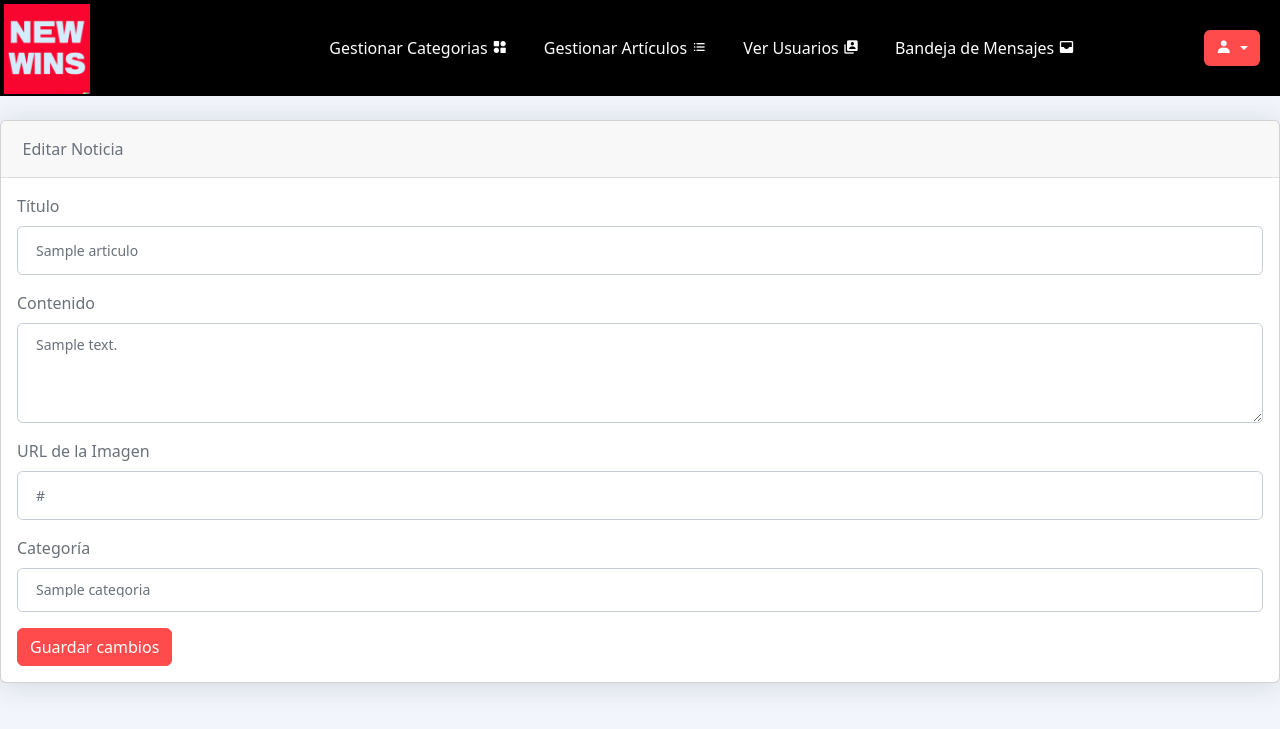
After one commit to Amayagod14/NewWins_Total, a PHP site: page /NewWins/view/edit_news.php?id=1 in a window 1280 px wide. The commit adds this page. Shown: the top 729 px of the page. Run offline with PHP 8.4, Linux system fonts and the light colour scheme; the visitor is signed in with stand-in values (Sample User, id 1); tables that the repository leaves empty hold one stand-in row (values such as "Sample post"); some libraries are stand-ins or nearby versions.

Commit message:
Add files via upload

```diff
--- /dev/null
+++ b/NewWins/view/edit_news.php
@@ -0,0 +1,59 @@
+<?php
+if (!isset($_SESSION)) session_start();
+if (!isset($_SESSION['correo'])) {
+    header("Location: admin.php");
+} else if (isset($_SESSION['correo']) == "") {
+    header("Location: admin.php");
+}
+include 'header.php';
+?>
+<div class="col-md-12">
+    <?php
+    require_once '../model/conexion.php';
+    require_once '../model/gestor_noticias.php';
+    $conexion = ConexionBD::obtenerConexion();
+    $gestor = new GestorContenido($conexion);
+    $result = $gestor->listarNoticias();
+    if (isset($_GET['id'])) {
+        $id = $_GET['id'];
+        $conexion = ConexionBD::obtenerConexion();
+        $stmt = $conexion->prepare("SELECT * FROM articulos WHERE id = ?");
+        $stmt->bind_param("i", $id);
+        $stmt->execute();
+        $result = $stmt->get_result();
+        $articulo = $result->fetch_assoc();
+    }
+    ?>
+    <div class="card mt-4">
+        <div class="card-header">Editar Noticia</div>
+        <div class="card-body">
+            <form action="../controller/editar_noticia.php" method="POST">
+                <input type="hidden" name="id" value="<?php echo htmlspecialchars($articulo['id']); ?>">
+                <div class="mb-3">
+                    <label for="titulo" class="form-label">Título</label>
+                    <input type="text" id="titulo" name="titulo" class="form-control" value="<?php echo htmlspecialchars($articulo['titulo']); ?>" required>
+                </div>
+                <div class="mb-3">
+                    <label for="contenido" class="form-label">Contenido</label>
+                    <textarea id="contenido" name="contenido" class="form-control" rows="5" required><?php echo htmlspecialchars($articulo['contenido']); ?></textarea>
+                </div>
+                <div class="mb-3">
+                    <label for="url" class="form-label">URL de la Imagen</label>
+                    <input type="text" id="url" name="url" class="form-control" value="<?php echo htmlspecialchars($articulo['url']); ?>" required>
+                </div>
+                <div class="mb-3">
+                    <label for="categoria_id" class="form-label">Categoría</label>
+                    <select id="categoria_id" name="categoria_id" class="form-control" required>
+                        <?php
+                        $categorias = $gestor->listarCategorias();
+                        while ($categoria = $categorias->fetch_assoc()) {
+                            $selected = ($categoria['id'] == $articulo['categoria_id']) ? 'selected' : '';
+                            echo "<option value='" . htmlspecialchars($categoria['id']) . "' $selected>" . htmlspecialchars($categoria['nombre']) . "</option>";
+                        }
+                        ?>
+                    </select>
+                </div>
+                <button type="submit" class="btn btn-primary">Guardar cambios</button>
+            </form>
+        </div>
+    </div>
```
Also changed, not shown: NewWins/view/gestionar_articulos.php (+53 -5 lines).
